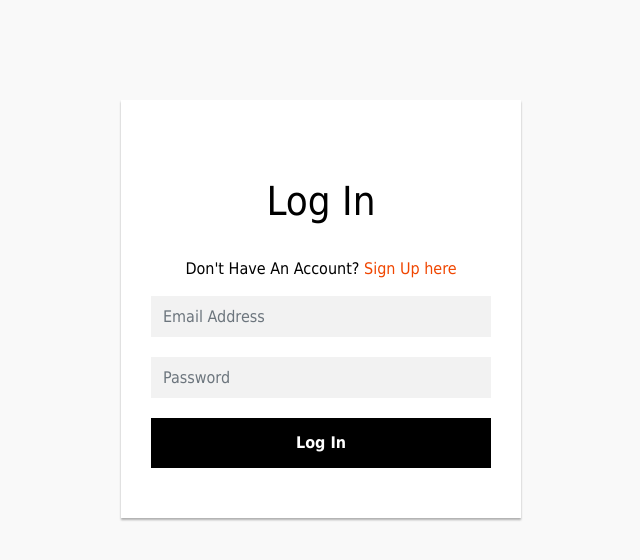
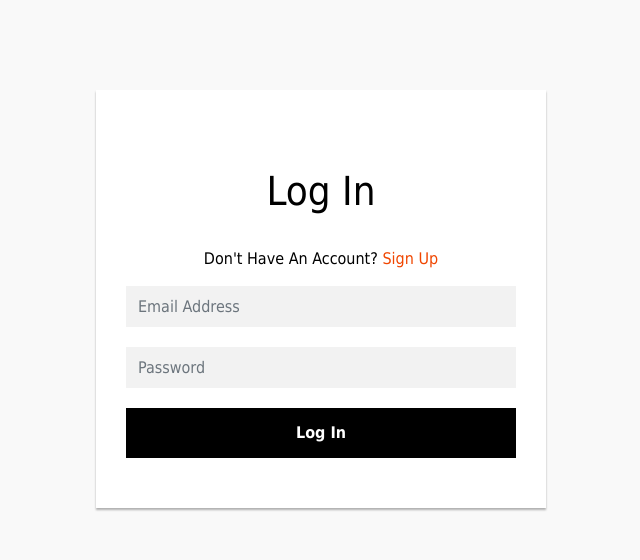
Before and after one commit to steve-njuguna-k/Flask-Pitch-Deck, a Flask app: template app/templates/Login.html in a window 1280 px wide. Shown: the top 560 px of the page, without its empty margins (319-959 px from the left). Run offline with Flask 2, Linux system fonts and the light colour scheme; the template is opened without the code that fills it, so the values that code supplies are empty; some libraries are stand-ins or nearby versions.

Commit message:
Made changes to Login & Register forms

```diff
--- a/app/static/assets/css/style.css
+++ b/app/static/assets/css/style.css
@@ -84,9 +84,9 @@ a:hover {
 }
 
 .login-form {
-	width: 400px;
+	width: 450px;
 	margin: 30px auto;
-    margin-top: 100px;
+    margin-top: 90px;
 }
 
 .login-form form {
@@ -162,7 +162,7 @@ a:hover {
 }
 
 .signup-form {
-	width: 400px;
+	width: 450px;
 	margin: 30px auto;
 }
 
--- a/app/templates/Login.html
+++ b/app/templates/Login.html
@@ -8,7 +8,7 @@
         </a>
         <h1 class="text-center">Log In</h1>
         <br>
-		<div class="hint-text text-center">Don't Have An Account? <a href="{{ url_for('register') }}">Sign Up here</a></div>
+		<div class="hint-text text-center">Don't Have An Account? <a href="{{ url_for('register') }}">Sign Up</a></div>
         <div class="form-group">
         	<input type="email" class="form-control" name="email" placeholder="Email Address" required="required">
         </div>
--- a/app/templates/Register.html
+++ b/app/templates/Register.html
@@ -8,7 +8,7 @@
         </a>
         <h1 class="text-center">Sign Up</h1>
         <br>
-		<div class="hint-text text-center">Already Have An Account? <a href="{{ url_for('login') }}">Log In here</a></div>
+		<div class="hint-text text-center">Already Have An Account? <a href="{{ url_for('login') }}">Log In</a></div>
         <div class="form-group">
 			<div class="row">
 				<div class="col"><input type="text" class="form-control" name="first_name" placeholder="First Name" required="required"></div>
--- a/app/views.py
+++ b/app/views.py
@@ -8,7 +8,7 @@ from werkzeug.security import generate_password_hash, check_password_hash
 def home():
     return render_template('Index.html')
 
-@app.route('/login/', methods = ['POST'])
+@app.route('/login/', methods = ['GET', 'POST'])
 def login():
     # Creating Login form object
     form = LoginForm(request.form)
@@ -37,7 +37,7 @@ def login():
     return render_template('Login.html', form = form)
 
 
-@app.route('/register/', methods = ['POST'])
+@app.route('/register/', methods = ['GET', 'POST'])
 def register():
      # Creating RegistrationForm class object
     form = RegisterForm(request.form)
```
